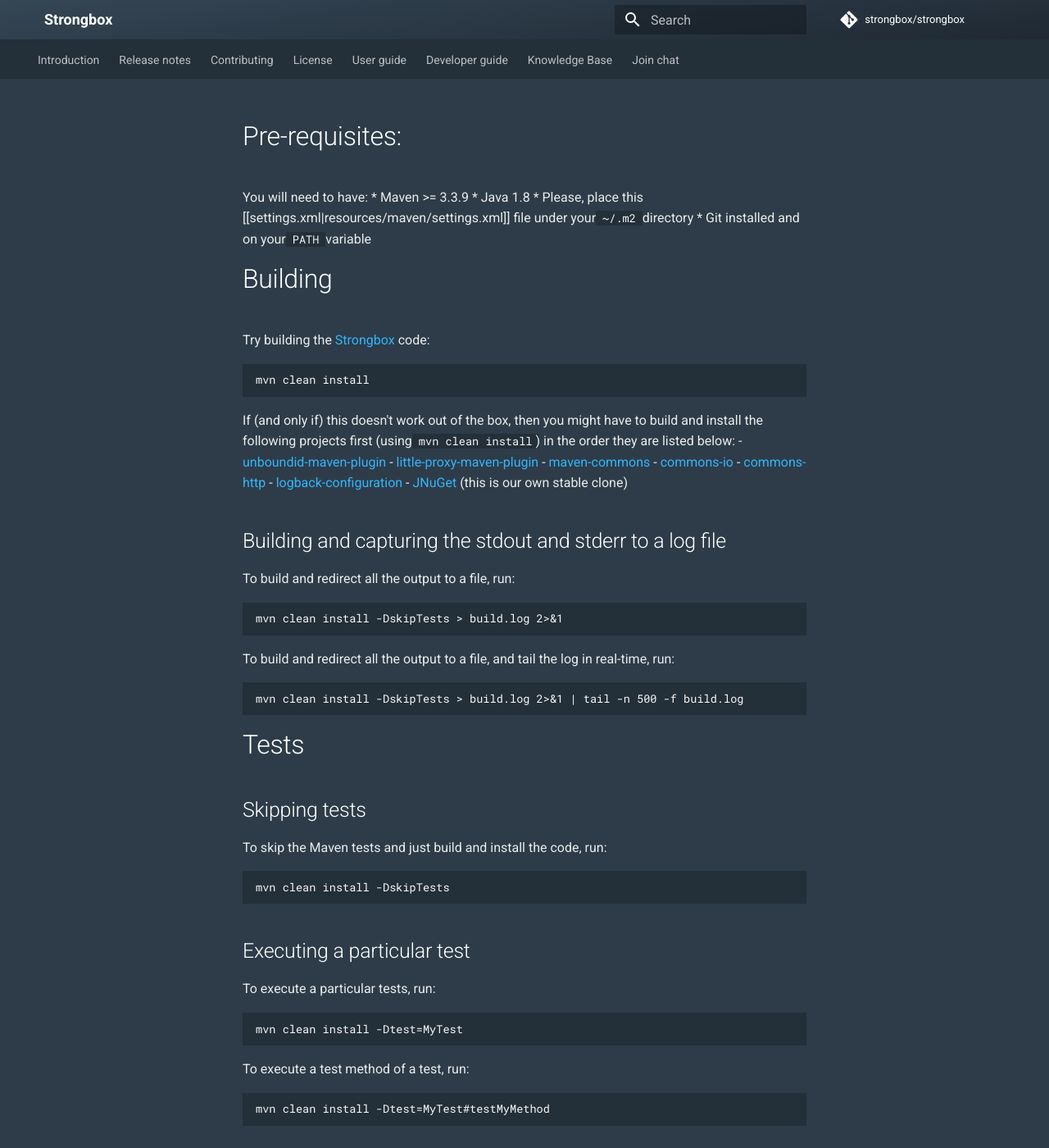
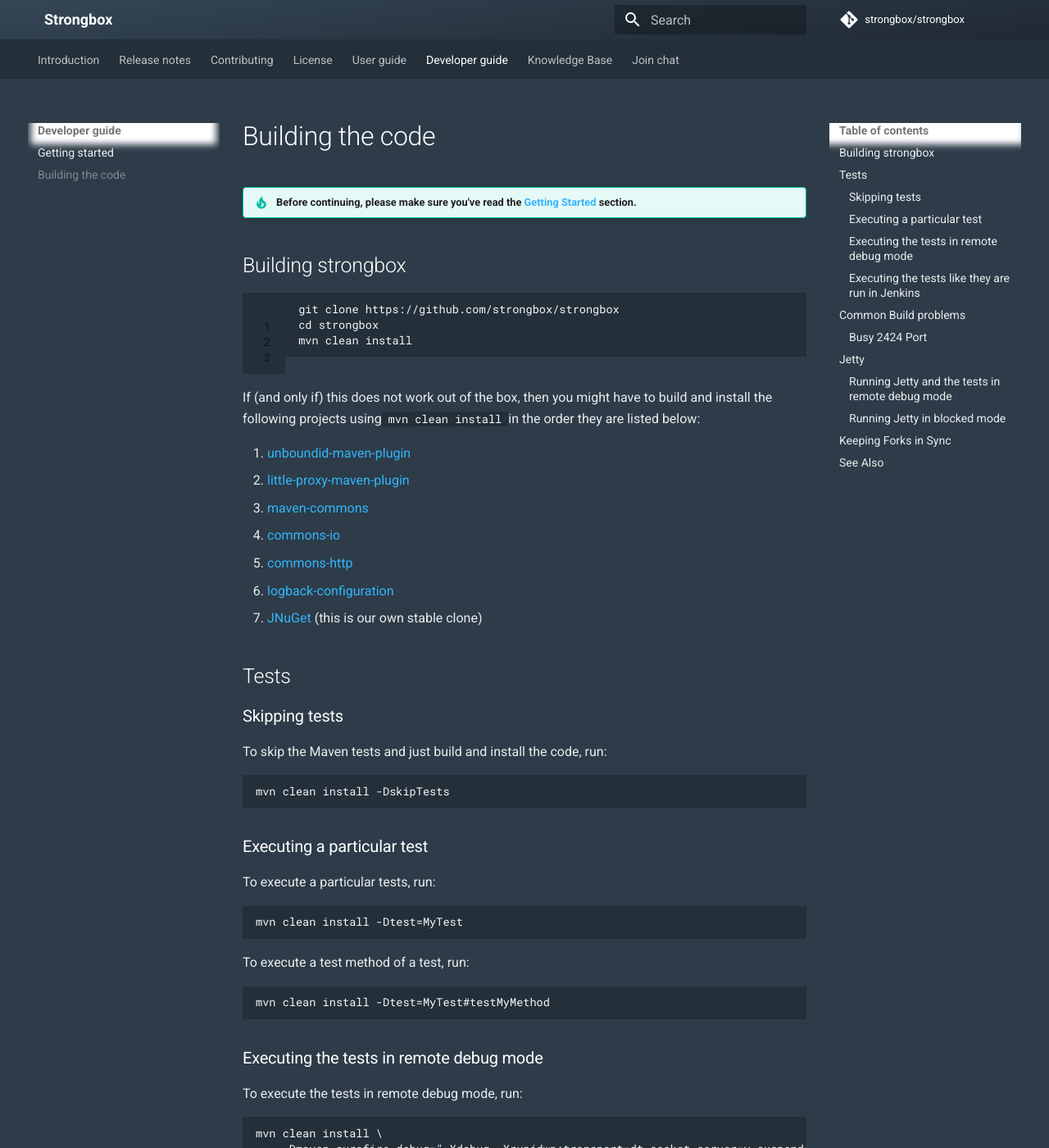
Before and after one commit to strongbox/strongbox-docs, an MkDocs documentation site: the page built from docs/developer-guide/building-the-code.md, in a window 1280 px wide and 1400 px high. Shown: the whole window at 82% size. Built offline with MkDocs 1.6.1 and Material for MkDocs 9.7.7, drawn with Linux system fonts in a browser that asks for light colours; comment, search, counter and statistics services are not loaded; some of the changed text lies outside the part shown.

Commit message:
developer-guide: Updating building-the-code.md page.

````diff
--- a/docs/developer-guide/building-the-code.md
+++ b/docs/developer-guide/building-the-code.md
@@ -1,43 +1,35 @@
-# Pre-requisites:
-You will need to have:
-* Maven >= 3.3.9
-* Java 1.8
-* Please, place this [[settings.xml|resources/maven/settings.xml]] file under your `~/.m2` directory
-* Git installed and on your `PATH` variable
+# Building the code
 
-# Building
-Try building the [Strongbox](https://github.com/strongbox/strongbox) code:
+!!! tip "Before continuing, please make sure you've read the [Getting Started](./getting-started.md) section."
 
-    mvn clean install
+## Building strongbox
 
-If (and only if) this doesn't work out of the box, then you might have to build and install the following projects first (using `mvn clean install`) in the order they are listed below:
-- [unboundid-maven-plugin](https://github.com/carlspring/unboundid-maven-plugin)
-- [little-proxy-maven-plugin](https://github.com/carlspring/little-proxy-maven-plugin)
-- [maven-commons](https://github.com/carlspring/maven-commons/)
-- [commons-io](https://github.com/carlspring/commons-io/)
-- [commons-http](https://github.com/carlspring/commons-http/)
-- [logback-configuration](https://github.com/carlspring/logback-configuration)
-- [JNuGet](https://bitbucket.org/strongbox/jnuget) (this is our own stable clone)
+```linenums="1"
+git clone https://github.com/strongbox/strongbox
+cd strongbox
+mvn clean install
+```
 
-## Building and capturing the stdout and stderr to a log file
+If (and only if) this does not work out of the box, then you might have to build and install the following projects
+using `mvn clean install` in the order they are listed below:
 
-To build and redirect all the output to a file, run:
+1. [unboundid-maven-plugin](https://github.com/carlspring/unboundid-maven-plugin)
+2. [little-proxy-maven-plugin](https://github.com/carlspring/little-proxy-maven-plugin)
+3. [maven-commons](https://github.com/carlspring/maven-commons/)
+4. [commons-io](https://github.com/carlspring/commons-io/)
+5. [commons-http](https://github.com/carlspring/commons-http/)
+6. [logback-configuration](https://github.com/carlspring/logback-configuration)
+7. [JNuGet](https://bitbucket.org/strongbox/jnuget) (this is our own stable clone)
 
-    mvn clean install -DskipTests > build.log 2>&1
+## Tests
 
-To build and redirect all the output to a file, and tail the log in real-time, run:
-
-    mvn clean install -DskipTests > build.log 2>&1 | tail -n 500 -f build.log
-
-# Tests
-
-## Skipping tests
+### Skipping tests
 
 To skip the Maven tests and just build and install the code, run:
 
     mvn clean install -DskipTests
 
-## Executing a particular test
+### Executing a particular test
 
 To execute a particular tests, run:
 
@@ -47,16 +39,18 @@
 
     mvn clean install -Dtest=MyTest#testMyMethod
 
-## Executing the tests in remote debug mode
+### Executing the tests in remote debug mode
 
 To execute the tests in remote debug mode, run:
 
     mvn clean install \
         -Dmaven.surefire.debug="-Xdebug -Xrunjdwp:transport=dt_socket,server=y,suspend=y,address=9001 -Xnoagent"
 
-## Executing the tests like they are run in Jenkins
+### Executing the tests like they are run in Jenkins
 
-Jenkins runs the tests in invoking a few Maven profiles, so that, for example, random ports can be allocated for the various plugins that open ports (such as the `jetty-maven-plugin`, `little-proxy-maven-plugin`, `orientdb-maven-plugin` and `unboundid-maven-plugin`, for example).
+Jenkins runs the tests in invoking a few Maven profiles, so that, for example, random ports can be allocated for the
+various plugins that open ports (such as the `jetty-maven-plugin`, `little-proxy-maven-plugin`, `orientdb-maven-plugin`
+and `unboundid-maven-plugin`, for example).
 
     mvn clean install \
         -Preserve-ports,run-it-tests,!set-default-ports \
@@ -73,14 +67,15 @@
     ERROR Failed to execute goal org.apache.maven.plugins:maven-surefire-plugin:2.12.4:test (default-test)
 
 Then please make sure that:
+
 * You don't have any other build already running
 * You don't have any other test in progress (e.g. halted by debugger process)
 
 The reason for this failure is that OrientDB can't start, if another OrientDB process is running an listening on the same port.
 
-# Jetty
+## Jetty
 
-## Running Jetty and the tests in remote debug mode
+### Running Jetty and the tests in remote debug mode
 
 To execute the tests in remote debug mode, run:
 
@@ -90,14 +85,14 @@
 
 This will require you to connect with the remote debugger twice - once to the JVM running the `jetty-maven-plugin` and once for the Maven Surefire tests.
 
-## Running Jetty in blocked mode
+### Running Jetty in blocked mode
 
 Sometimes you may have to run Jetty and manually invoke some manual tests. To do this run:
 
     cd strongbox-web-core
     mvn clean spring-boot:run
 
-# Keeping Forks in Sync
+## Keeping Forks in Sync
 
 First, you need to have added the original remote (this is a one time only set up task):
 
--- a/mkdocs.yml
+++ b/mkdocs.yml
@@ -77,6 +77,7 @@
       - System Information: user-guide/ui/system-information.md
   - Developer guide:
     - Getting started: developer-guide/getting-started.md
+    - Building the code: developer-guide/building-the-code.md
   - Knowledge Base:
       - Repositories: knowledge-base/repositories.md
       - Storages: knowledge-base/storages.md
````
Also changed, not shown: other parts of docs/developer-guide/building-the-code.md (+3 -2 lines).
